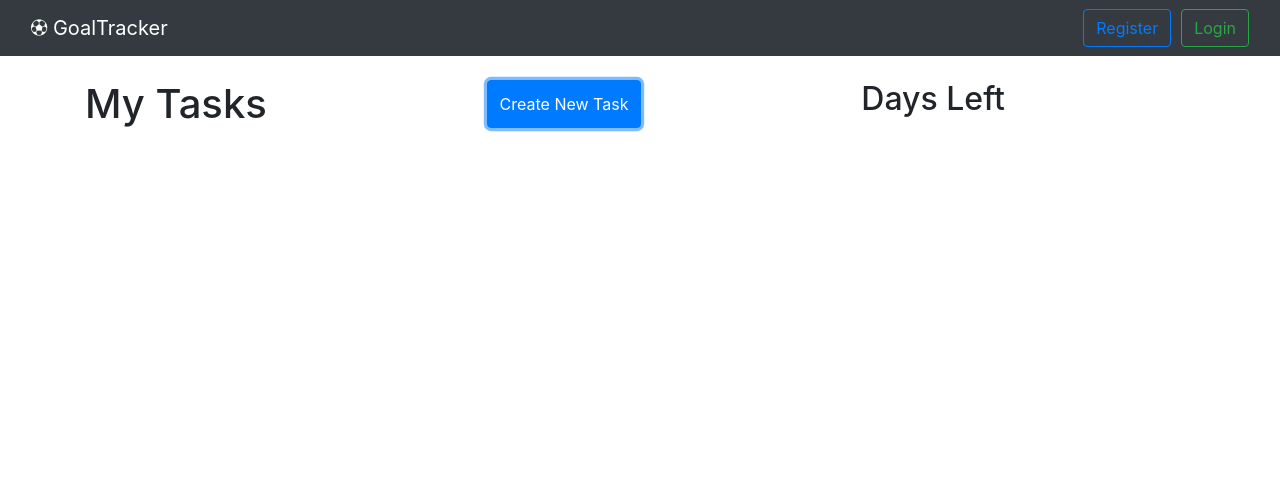
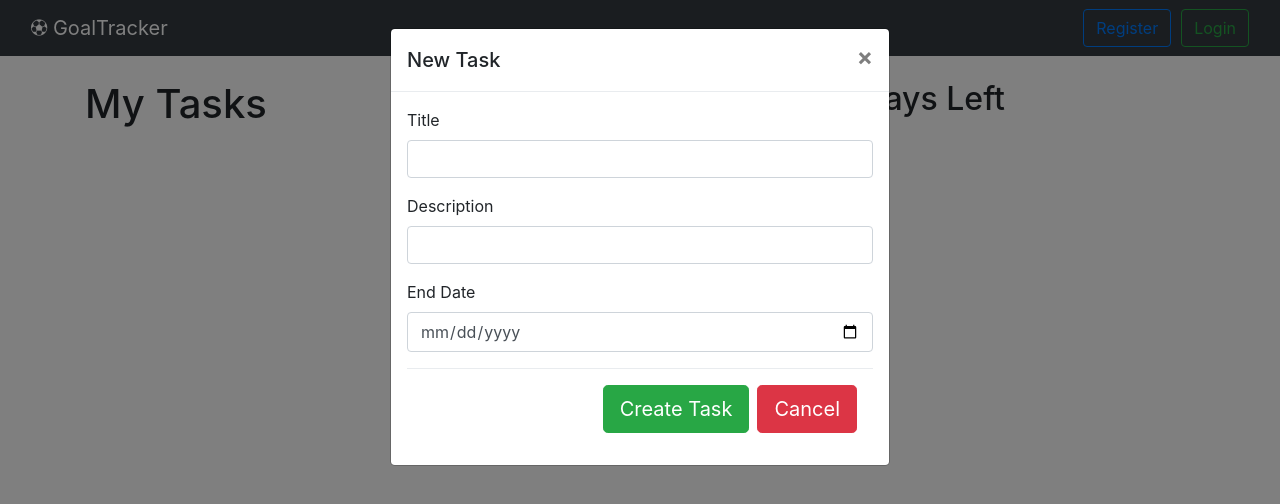
Before and after one commit to rhaegar453/todofrontend, a React (Create React App) app: page / in a window 1280 px wide. Both pictures are taken after a click on the button "Create New Task". Shown: the top 504 px of the page. Built offline with nearby package versions, Linux system fonts and the light colour scheme.

Commit message:
Task creation modal done. Task creation logic and API done. Need to work on signup logic

```diff
--- a/src/Assets/Modal.js
+++ b/src/Assets/Modal.js
@@ -1,7 +1,7 @@
 import React from "react";
 import { Button, Modal, ModalHeader, ModalBody, ModalFooter } from "reactstrap";
 import { connect } from "react-redux";
-import { modalToggle } from "../Store/actions/uiActions";
+import { modalToggle } from "../Store/Actions/ui";
 
 class ModalC extends React.Component {
   constructor(props) {
--- a/src/Store/Actions/task.js
+++ b/src/Store/Actions/task.js
@@ -1,7 +1,7 @@
 import * as actions from "../ActionTypes/tasks";
 import axios from "axios";
 import * as devProcess from '../../devConfig';
-
+import {modalToggle} from './ui';
 
 /* #region Create  */
 
@@ -11,10 +11,9 @@ const createTaskStart = () => {
   };
 };
 
-const createTaskSuccess = data => {
+const createTaskSuccess = () => {
   return {
-    type: actions.task_create_success,
-    payload: data
+    type: actions.task_create_success
   };
 };
 
@@ -37,9 +36,11 @@ export const createTask = (token, title, description, endDate) => {
       endDate: endDate
     };
     axios
-      .post(devProcess.REACT_APP_TASK_CREATE)
+      .post(devProcess.REACT_APP_TASK_CREATE,data, {headers:headers})
       .then(data => {
         dispatch(createTaskSuccess(data));
+        dispatch(listTasks(token));
+        dispatch(modalToggle());
       })
       .catch(err => {
         dispatch(createTaskFail(err));
--- a/src/Store/Reducers/task.js
+++ b/src/Store/Reducers/task.js
@@ -4,8 +4,7 @@ import utility from '../utility/utility';
 const initialState={
     error:false,
     loading:false,
-    tasks:[],
-    data:null
+    tasks:[]
 }
 
 const taskReducer=(state=initialState, action)=>{
@@ -26,8 +25,7 @@ const taskReducer=(state=initialState, action)=>{
             return{
                 ...state,
                 loading:false,
-                error:false,
-                tasks:{...state.tasks,...action.payload}
+                error:false
             }
         //Task Remove
         case actions.task_delete_start:
--- a/src/ToDo/Task.js
+++ b/src/ToDo/Task.js
@@ -2,6 +2,8 @@ import React from "react";
 import { Collapse, Button, CardHeader, CardBody, Card } from "reactstrap";
 import { taskDelete } from "../Store/Actions/task";
 import { connect } from "react-redux";
+import Modal from '../Assets/Modal';
+
 //Title
 //Description
 //ID
@@ -54,6 +56,11 @@ class Task extends React.Component {
   }
 }
 
+const mapStateToProps=(state)=>{
+    return{
+        modalOpen:state.ui.modalOpen
+    }
+}
 const mapDispatchToProps = dispatch => {
   return {
     deleteTask: (id, token) => dispatch(taskDelete(id,token))
--- a/src/ToDo/ToDo.js
+++ b/src/ToDo/ToDo.js
@@ -2,14 +2,20 @@ import React from "react";
 import { connect } from "react-redux";
 import { Link, Redirect } from "react-router-dom";
 import { checkLoginFail, checkLogin } from "../Store/Actions/auth";
-import { listTasks } from "../Store/Actions/task";
+import { listTasks, createTask } from "../Store/Actions/task";
 import Task from "./Task";
+import { modalToggle } from "../Store/Actions/ui";
+import Modal from "../Assets/Modal";
+import {ModalFooter, Input, Button} from 'reactstrap';
 
 class ToDo extends React.Component {
   constructor(props) {
     super(props);
     this.state = {
-      tokenAvailable: false
+      tokenAvailable: false,
+      title:'',
+      description:'',
+      endDate:''
     };
   }
   componentDidMount() {
@@ -27,11 +33,48 @@ class ToDo extends React.Component {
     }
   }
 
+  createTask = (e) => {
+      e.preventDefault();
+    this.props.modalToggle();
+  };
+  toggle=()=>[
+      this.props.modalToggle()
+  ]
+
+  submitHandler=(e)=>{
+      e.preventDefault();
+      let token=localStorage.getItem('jwt');
+      this.props.createTask(token,this.state.title, this.state.description, this.state.endDate);
+  }
+
   render() {
+      let modal=this.props.modalState?<div>
+          <Modal modalTitle="New Task">
+            <form onSubmit={this.submitHandler}>
+                <div className="form-group">
+                    <label>Title</label>
+                    <input className="form-control" autoComplete="off" onChange={e=>this.setState({title:e.target.value})}></input>
+                </div>
+                <div className="form-group">
+                    <label>Description</label>
+                    <input className="form-control" autoComplete="off" onChange={e=>this.setState({description:e.target.value})}></input>
+                </div>
+                <div className="form-group">
+                    <label>End Date</label>
+                    <Input type="date" onChange={e=>this.setState({endDate:e.target.value})}/>
+                </div>
+                <ModalFooter>
+                    <Button color="success" size="lg" type="submit">Create Task</Button>
+                    <button onClick={this.toggle} className="btn btn-danger btn-lg">Cancel</button>
+                </ModalFooter>
+            </form>
+          </Modal>
+      </div>:null;
     return (
       <div>
         <div>
           <div>
+              {modal}
             <div className="container" id="startContainer">
               <div className="row">
                 <div className="col-10">
@@ -71,7 +114,8 @@ const mapStateToProps = state => {
   return {
     isLoggedIn: state.auth.isLoggedIn,
     tasks: state.task.tasks,
-    username: state.auth.username
+    username: state.auth.username,
+    modalState:state.ui.modalOpen
   };
 };
 
@@ -79,7 +123,9 @@ const mapDispatchToProps = dispatch => {
   return {
     notLoggedIn: () => dispatch(checkLoginFail()),
     getDetails: token => dispatch(checkLogin(token)),
-    listTasks: token => dispatch(listTasks(token))
+    listTasks: token => dispatch(listTasks(token)),
+    modalToggle: () => dispatch(modalToggle()),
+    createTask:(token,title, description, endDate)=>dispatch(createTask(token,title, description, endDate))
   };
 };
 
```
Lines whose indentation alone changed are shown as unchanged.
